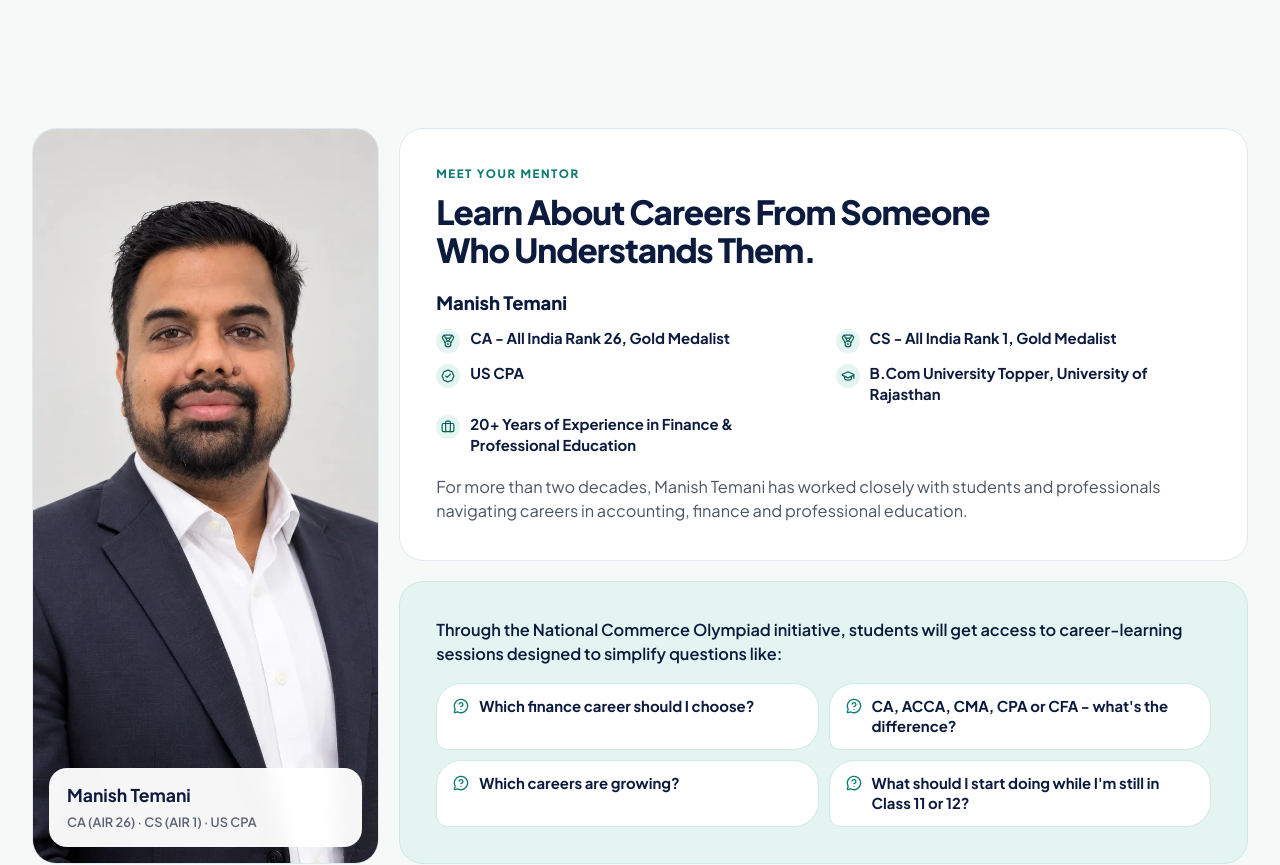
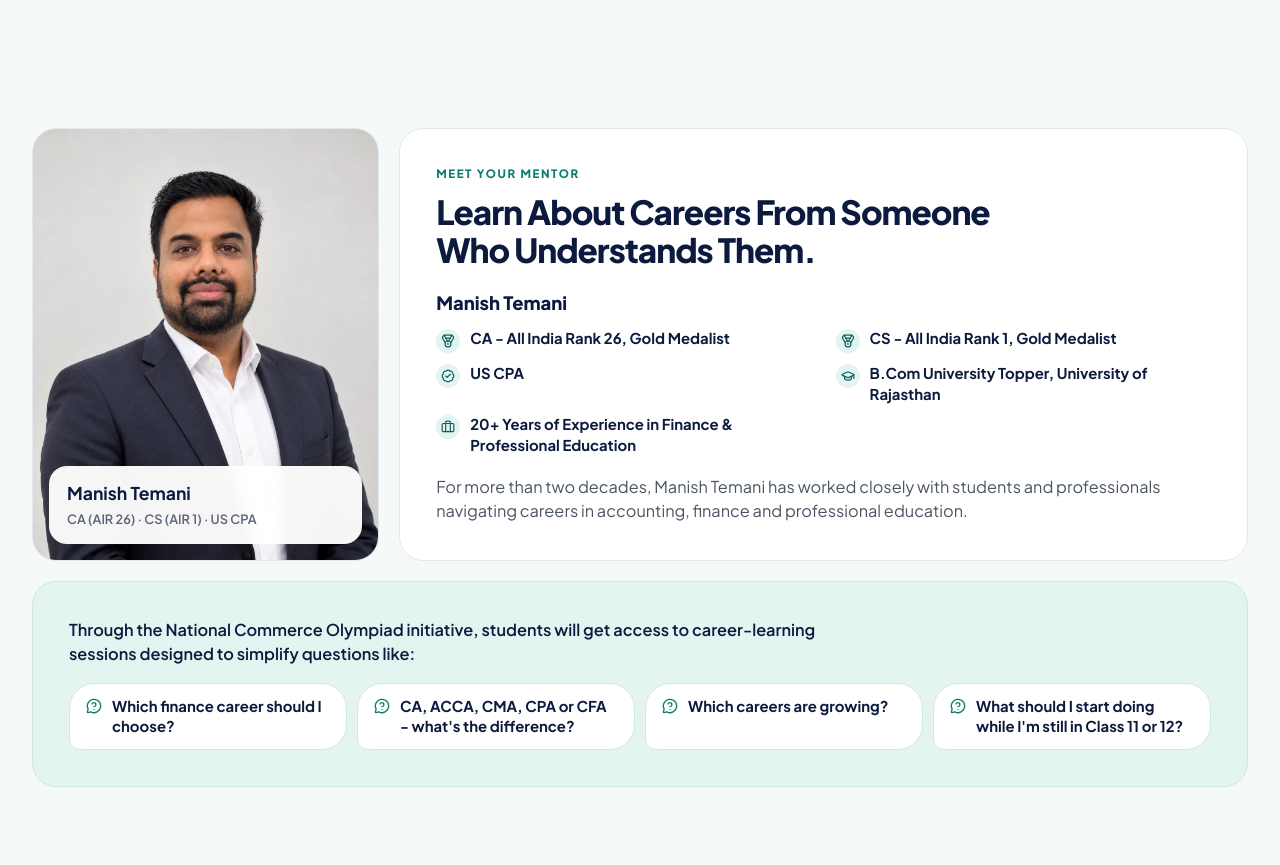
Before and after one commit to mardimanisha/acca-olympiad, a Next.js app: page / in a window 1280 px wide. Shown: the part 6820-7685 px from the top of the page. Built offline with nearby package versions, Linux system fonts and the light colour scheme.

Commit message:
Fit mentor photo to the first card and widen the sessions card
The photo now matches the height of the intro card instead of spanning
both rows, and the session-questions card spans the full width with
the four questions in one row on desktop.

Co-Authored-By: Claude Opus 5.5 <noreply@anthropic.com>

```diff
--- a/src/components/sections/mentor.tsx
+++ b/src/components/sections/mentor.tsx
@@ -26,7 +26,7 @@ export function Mentor() {
         <Stagger className="grid gap-3.5 sm:gap-5 lg:grid-cols-[minmax(0,.9fr)_minmax(0,2.2fr)]">
           <Tile
             pad="none"
-            className="group relative aspect-[4/4.4] overflow-hidden bg-mint lg:row-span-2 lg:aspect-auto lg:min-h-[520px]"
+            className="group relative aspect-[4/4.4] overflow-hidden bg-mint lg:aspect-auto"
           >
             <Image
               src="/manish-temani.jpg"
@@ -61,12 +61,12 @@ export function Mentor() {
             </p>
           </Tile>
 
-          <Tile tone="mint" pad="none" className="p-6 sm:p-9">
+          <Tile tone="mint" pad="none" className="p-6 sm:p-9 lg:col-span-2">
             <p className="max-w-[66ch] text-[1.02rem] font-semibold text-navy">
               Through the National Commerce Olympiad initiative, students will get access to career-learning sessions
               designed to simplify questions like:
             </p>
-            <ul className="mt-4 grid gap-2.5 sm:grid-cols-2">
+            <ul className="mt-4 grid gap-2.5 sm:grid-cols-2 lg:grid-cols-4">
               {QUESTIONS.map((q) => (
                 <li
                   key={q}
```
